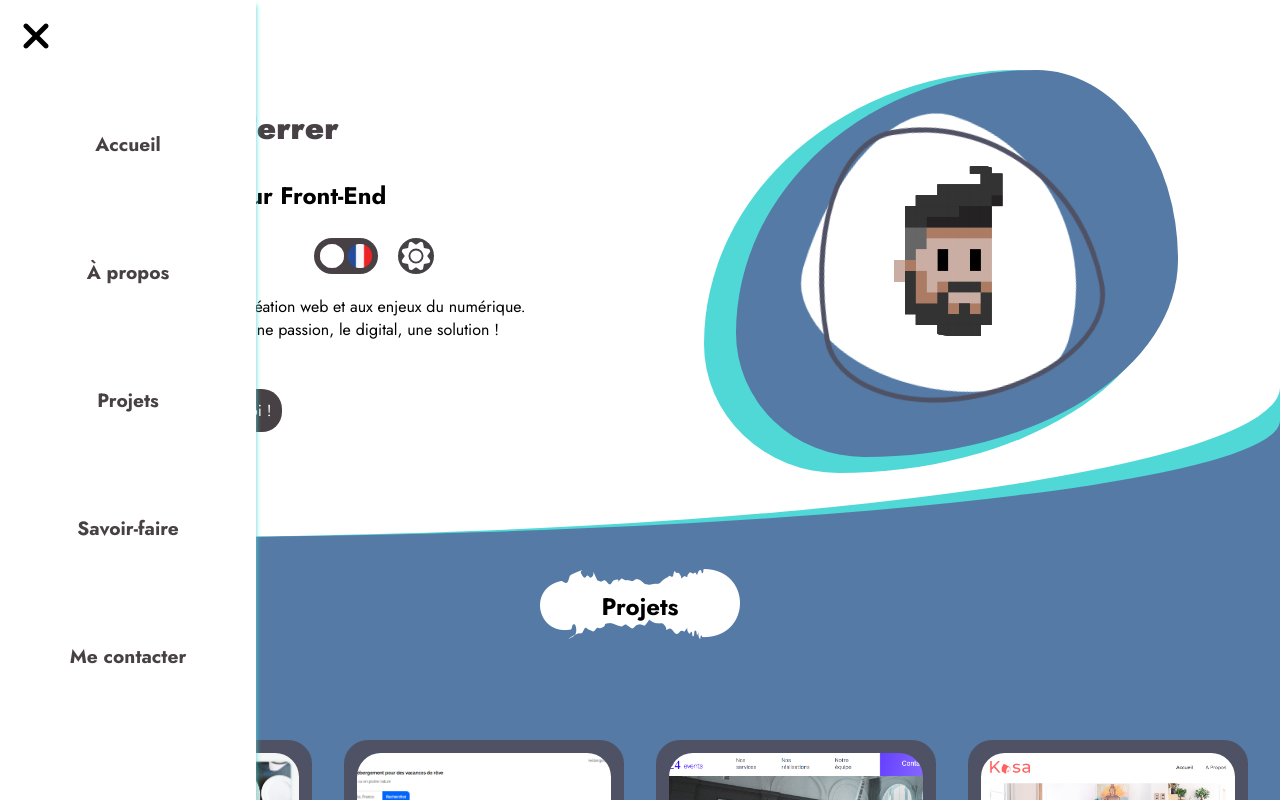
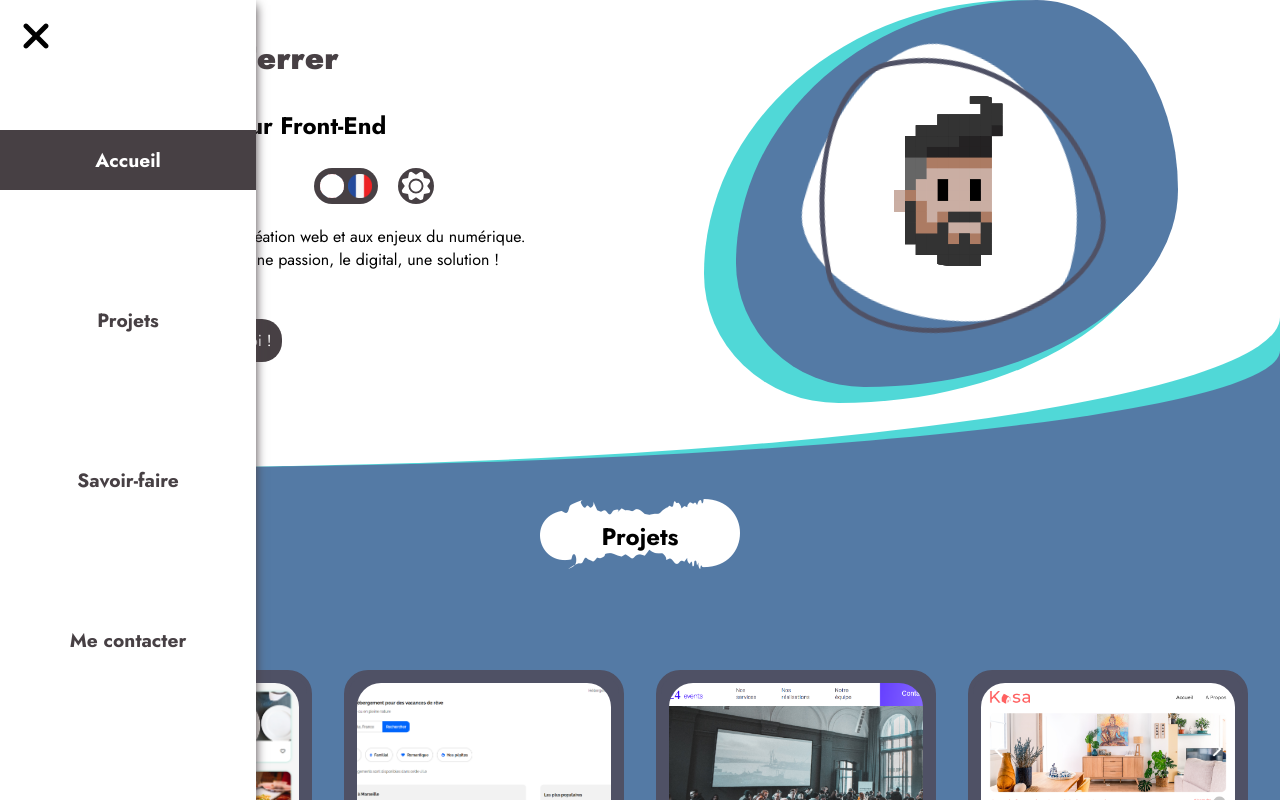
Before and after one commit to Jouvain/OC_P12, a React (Vite) app: page / in a window 1280 px wide. Both pictures are taken after a click on the picture 40 px from the left and 40 px from the top of the page. Shown: the top 800 px of the page. Built offline with nearby package versions, Linux system fonts and the light colour scheme.

Commit message:
scrollspy + smooth menu OK

```diff
--- a/package.json
+++ b/package.json
@@ -17,7 +17,8 @@
     "react-i18next": "^14.1.2",
     "react-router": "^6.23.1",
     "react-router-dom": "^6.23.1",
-    "react-router-hash-link": "^2.4.3"
+    "react-router-hash-link": "^2.4.3",
+    "react-scroll": "^1.9.0"
   },
   "devDependencies": {
     "@types/react": "^18.2.66",
--- a/src/Components/Button/Button.jsx
+++ b/src/Components/Button/Button.jsx
@@ -7,10 +7,3 @@ export default function Button ({label}) {
         <p className="button"> {label} </p>
     )
 }
-
-Button.propTypes = {
-    label: PropTypes.string
-}
-Button.defaultProps = {
-    label: "bouton"
-}
--- a/src/Components/Header/Header.css
+++ b/src/Components/Header/Header.css
@@ -1,5 +1,13 @@
 .header {
     padding: 1rem 0 0 1rem ;
+    position: fixed;
+    z-index: 10;
+    background-color: white;
+    border-radius: 50%;
+    padding: 1rem;
+    margin: 1rem;
+    width: 48px;
+    height: 48px;
 }
 
 .menu {
--- a/src/Components/Header/Header.jsx
+++ b/src/Components/Header/Header.jsx
@@ -15,8 +15,7 @@ export default function Header() {
 
     return(
         <header className="header">
-
-        <img id="topAnchor" src={menu} alt="trois barres horizontales" onClick={revealing} className="menu"/>
+        <img src={menu} alt="trois barres horizontales" onClick={revealing} className="menu"/>
         <Navbar reveal={nav} closing={()=> setNav(false)}/>
         </header>
     )
--- a/src/Components/Navbar/Navbar.css
+++ b/src/Components/Navbar/Navbar.css
@@ -7,7 +7,7 @@
     top: 0;
     margin: 0;
     background-color: white;
-    box-shadow: 0 5px 5px var(--light-color);
+    box-shadow: 0 5px 10px var(--contrast);
     z-index: 10;
     transform: translateX(0);
     transition: all 0.5s;
@@ -31,6 +31,7 @@
     height: 48px;
     cursor: pointer;
     margin: 1rem;
+
 }
 .navbar__icon {
     width: 40px;
@@ -45,10 +46,26 @@
     align-items: center;
     padding: 0;
     margin: 0;
+    li {
+        width: 100%;
+        text-align: center;
+
+    }
+    .active {
+
+        color: white;
+        background-color: var(--contrast);
+        padding: 1rem 0;
+    }
+
 }
 .navbar__link {
+    display: inline-block;
     text-decoration: none;
     color: var(--contrast);
     font-size: 1.2rem;
     font-weight: bold;
+    cursor: pointer;
+    width: 100%;
+    padding: 1rem 0;
 }
--- a/src/Components/Navbar/Navbar.jsx
+++ b/src/Components/Navbar/Navbar.jsx
@@ -1,6 +1,7 @@
 /* imports */
-import { Link, NavLink } from "react-router-dom"
-import { HashLink } from "react-router-hash-link/dist/react-router-hash-link.cjs.production"
+import { NavLink } from "react-router-dom"
+//import { HashLink, NavHashLink } from "react-router-hash-link/dist/react-router-hash-link.cjs.production"
+import {Link, Button, Element, Events, animateScroll as scroll, scrollSpy} from "react-scroll"
 import { useTranslation } from "react-i18next"
 import cross from "../../assets/xmark-solid.svg"
 import "./Navbar.css"
@@ -20,13 +21,16 @@ export default function ({reveal, closing, translation}) {
         <nav className={styling}>
             <div className="navbar__button" onClick={closing}> <img className="navbar__icon" src={cross} alt="a black X" /> </div>
             <ul className="navbar__list">
-                <li> <HashLink className="navbar__link" to="/#topAnchor" > {home} </HashLink> </li>
-                <li><NavLink className="navbar__link" to="/about" state={{code:lang}} > {about} </NavLink></li>
-                <li> <HashLink className="navbar__link" to="/#projects" > {projectsLink} </HashLink> </li>
-                <li> <HashLink className="navbar__link" to="/#skills" > {skillsLink} </HashLink> </li>
-                <li> <HashLink className="navbar__link" to="/#contact" > {contactLink} </HashLink> </li>
+                <li> <Link activeClass="active" spy={true} smooth={true} className="navbar__link" to="top" > {home} </Link> </li>
+                <li> <Link activeClass="active" spy={true} smooth={true} className="navbar__link" to="projects" > {projectsLink} </Link> </li>
+                <li> <Link activeClass="active" spy={true} smooth={true} className="navbar__link" to="skills" > {skillsLink} </Link> </li>
+                <li> <Link activeClass="active" spy={true} smooth={true} className="navbar__link" to="contact" > {contactLink} </Link> </li>
             </ul>
         </nav>
 
     )
 }
+
+/*
+<li><NavLink className="navbar__link" to="/about" state={{code:lang}} > {about} </NavLink></li>
+*/
--- a/src/Homepage/Homepage.jsx
+++ b/src/Homepage/Homepage.jsx
@@ -23,6 +23,19 @@ import splash from "../assets/straitSplash.svg"
 import "./Homepage.css"
 import i18n from "../i18"
 
+let testIO = {
+    root: null,
+    rootMargin: "0px",
+    treshold: 1.0
+}
+let observer = new IntersectionObserver(testing, testIO)
+
+
+
+
+function testing () {
+    console.log("IO déclenché !")
+}
 
 
 export default function Homepage() {
@@ -30,8 +43,9 @@ export default function Homepage() {
     const [translation, setTranslation] = useState(true)
 
     let codeLang
-
-
+    let target = document.getElementById("skills")
+    console.log(target)
+    //observer.observe(target)
     useEffect(() => {
         keepTheme()
     }),[]
@@ -44,12 +58,12 @@ export default function Homepage() {
 
     return(
         <main>
-            <section className="rows landing">
+            <section className="rows landing" id="top">
                 <div className="wave__top--outline"></div>
                 <div className="wave__top"></div>
                 <div className=" hero">
                     <div className="hero__titles">
-                        <h1 className="headline" id="top"> Cyril F.Ferrer </h1>
+                        <h1 className="headline" > Cyril F.Ferrer </h1>
                         <h2 className="subtitle">
                             <Trans  components={{strong: <strong/>}} > {t("subheadline")} </Trans>
                         </h2>
--- a/src/main.jsx
+++ b/src/main.jsx
@@ -9,6 +9,7 @@ import { useEffect } from 'react'
 import Header from './Components/Header/Header.jsx'
 import Footer from './Components/Footer/Footer.jsx'
 import "./i18.js"
+
 
 
 ReactDOM.createRoot(document.getElementById('root')).render(
```
Also changed, not shown: src/assets/portrait_favicon.svg, 1 other file (tests, documents, lock files or other folders).
